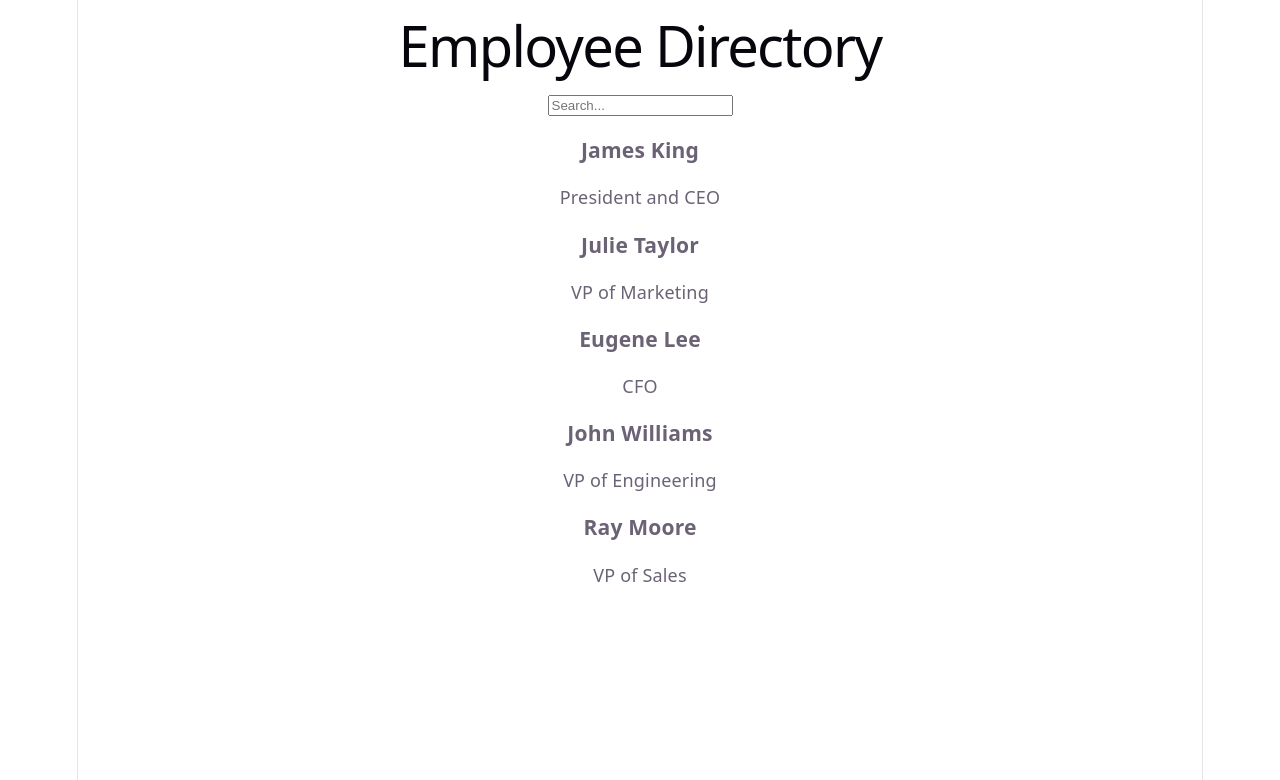
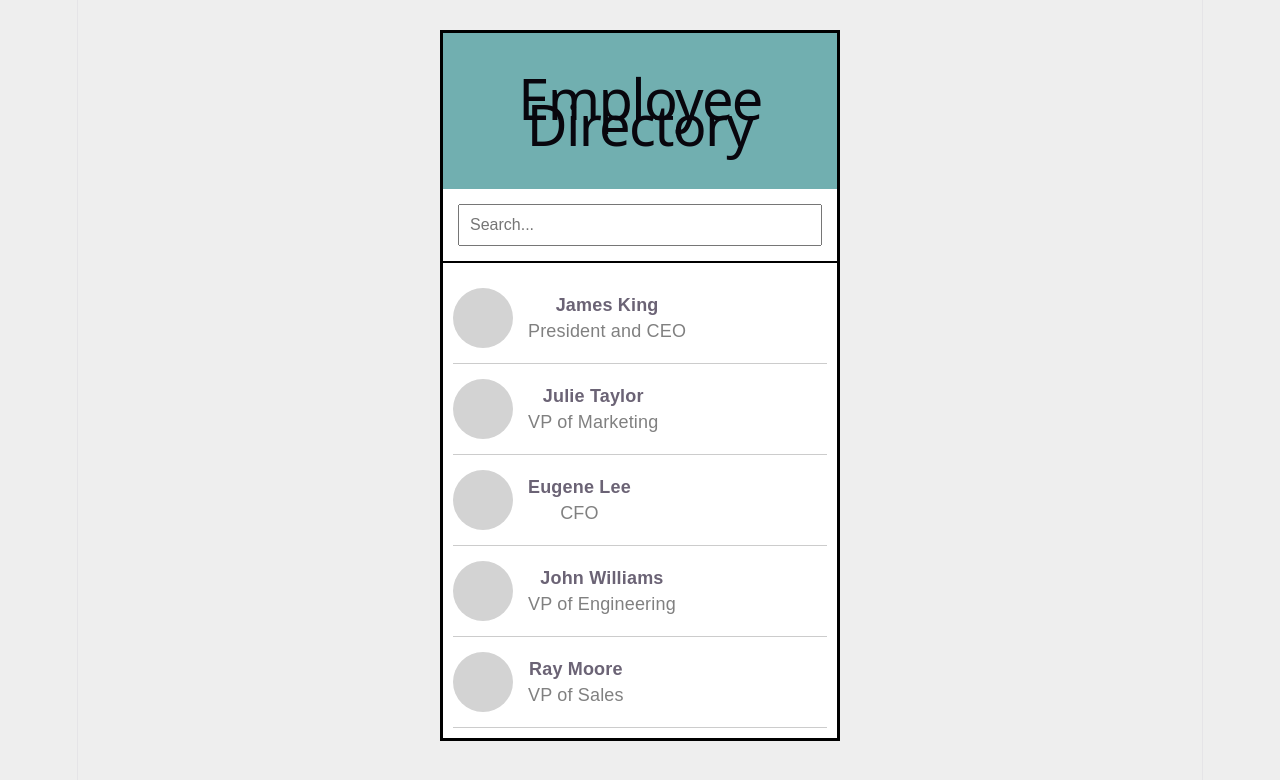
Before and after one commit to Quincy-Bee/ALAB-320-H1.1, a React (Vite) app in the folder react-page-layout/: page / in a window 1280 px wide. Shown: the top 780 px of the page. Built offline with nearby package versions, Linux system fonts and the light colour scheme.

Commit message:
completed?

```diff
--- a/react-page-layout/src/App.css
+++ b/react-page-layout/src/App.css
@@ -1,184 +1,62 @@
-.counter {
-  font-size: 16px;
-  padding: 5px 10px;
-  border-radius: 5px;
-  color: var(--accent);
-  background: var(--accent-bg);
-  border: 2px solid transparent;
-  transition: border-color 0.3s;
-  margin-bottom: 24px;
-
-  &:hover {
-    border-color: var(--accent-border);
-  }
-  &:focus-visible {
-    outline: 2px solid var(--accent);
-    outline-offset: 2px;
-  }
+* {
+  margin: 0;
+  padding: 0;
+  box-sizing: border-box;
 }
 
-.hero {
-  position: relative;
-
-  .base,
-  .framework,
-  .vite {
-    inset-inline: 0;
-    margin: 0 auto;
-  }
-
-  .base {
-    width: 170px;
-    position: relative;
-    z-index: 0;
-  }
-
-  .framework,
-  .vite {
-    position: absolute;
-  }
-
-  .framework {
-    z-index: 1;
-    top: 34px;
-    height: 28px;
-    transform: perspective(2000px) rotateZ(300deg) rotateX(44deg) rotateY(39deg)
-      scale(1.4);
-  }
-
-  .vite {
-    z-index: 0;
-    top: 107px;
-    height: 26px;
-    width: auto;
-    transform: perspective(2000px) rotateZ(300deg) rotateX(40deg) rotateY(39deg)
-      scale(0.8);
-  }
+body {
+  background: #eee;
+  font-family: Arial, Helvetica, sans-serif;
 }
 
-#center {
-  display: flex;
-  flex-direction: column;
-  gap: 25px;
-  place-content: center;
-  place-items: center;
-  flex-grow: 1;
-
-  @media (max-width: 1024px) {
-    padding: 32px 20px 24px;
-    gap: 18px;
-  }
+.app {
+  width: 400px;
+  margin: 30px auto;
+  border: 3px solid black;
+  background: white;
 }
 
-#next-steps {
-  display: flex;
-  border-top: 1px solid var(--border);
-  text-align: left;
-
-  & > div {
-    flex: 1 1 0;
-    padding: 32px;
-    @media (max-width: 1024px) {
-      padding: 24px 20px;
-    }
-  }
-
-  .icon {
-    margin-bottom: 16px;
-    width: 22px;
-    height: 22px;
-  }
-
-  @media (max-width: 1024px) {
-    flex-direction: column;
-    text-align: center;
-  }
+.header {
+  background: rgb(113, 175, 176);
+  color: white;
+  text-align: center;
+  padding: 20px;
 }
 
-#docs {
-  border-right: 1px solid var(--border);
-
-  @media (max-width: 1024px) {
-    border-right: none;
-    border-bottom: 1px solid var(--border);
-  }
+.searchBar {
+  padding: 15px;
+  border-bottom: 2px solid black;
 }
 
-#next-steps ul {
-  list-style: none;
-  padding: 0;
-  display: flex;
-  gap: 8px;
-  margin: 32px 0 0;
-
-  .logo {
-    height: 18px;
-  }
-
-  a {
-    color: var(--text-h);
-    font-size: 16px;
-    border-radius: 6px;
-    background: var(--social-bg);
-    display: flex;
-    padding: 6px 12px;
-    align-items: center;
-    gap: 8px;
-    text-decoration: none;
-    transition: box-shadow 0.3s;
-
-    &:hover {
-      box-shadow: var(--shadow);
-    }
-    .button-icon {
-      height: 18px;
-      width: 18px;
-    }
-  }
-
-  @media (max-width: 1024px) {
-    margin-top: 20px;
-    flex-wrap: wrap;
-    justify-content: center;
-
-    li {
-      flex: 1 1 calc(50% - 8px);
-    }
-
-    a {
-      width: 100%;
-      justify-content: center;
-      box-sizing: border-box;
-    }
-  }
+.searchBar input {
+  width: 100%;
+  padding: 10px;
+  font-size: 16px;
 }
 
-#spacer {
-  height: 88px;
-  border-top: 1px solid var(--border);
-  @media (max-width: 1024px) {
-    height: 48px;
-  }
+.employeeList {
+  padding: 10px;
 }
 
-.ticks {
-  position: relative;
-  width: 100%;
+.employeeCard {
+  display: flex;
+  align-items: center;
+  gap: 15px;
+  border-bottom: 1px solid #ccc;
+  padding: 15px 0;
+}
 
-  &::before,
-  &::after {
-    content: '';
-    position: absolute;
-    top: -4.5px;
-    border: 5px solid transparent;
-  }
+.avatar {
+  width: 60px;
+  height: 60px;
+  border-radius: 50%;
+  background: lightgray;
+}
 
-  &::before {
-    left: 0;
-    border-left-color: var(--border);
-  }
-  &::after {
-    right: 0;
-    border-right-color: var(--border);
-  }
+.employeeCard h3 {
+  font-size: 18px;
 }
+
+.employeeCard p {
+  color: gray;
+}
```
